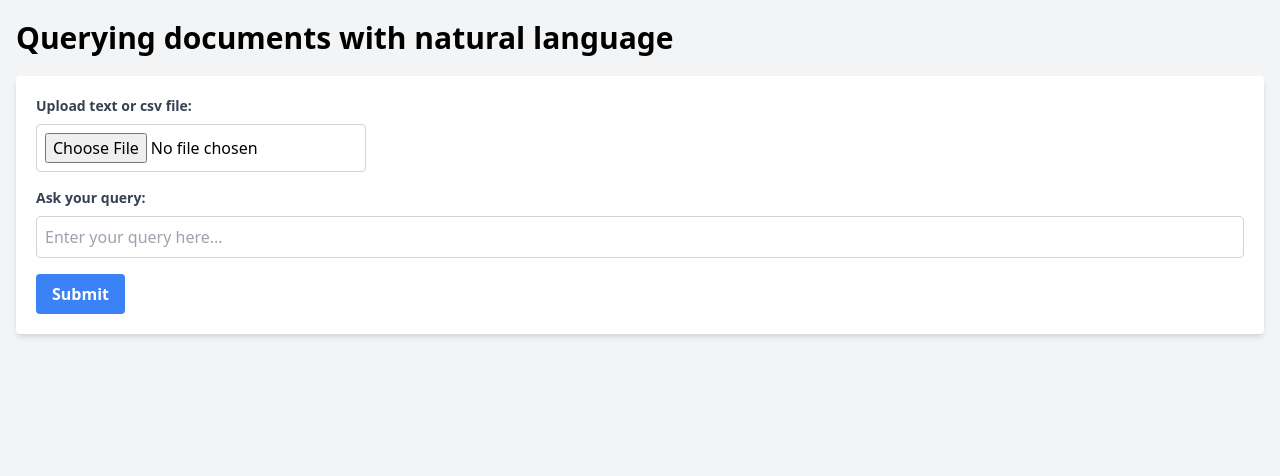
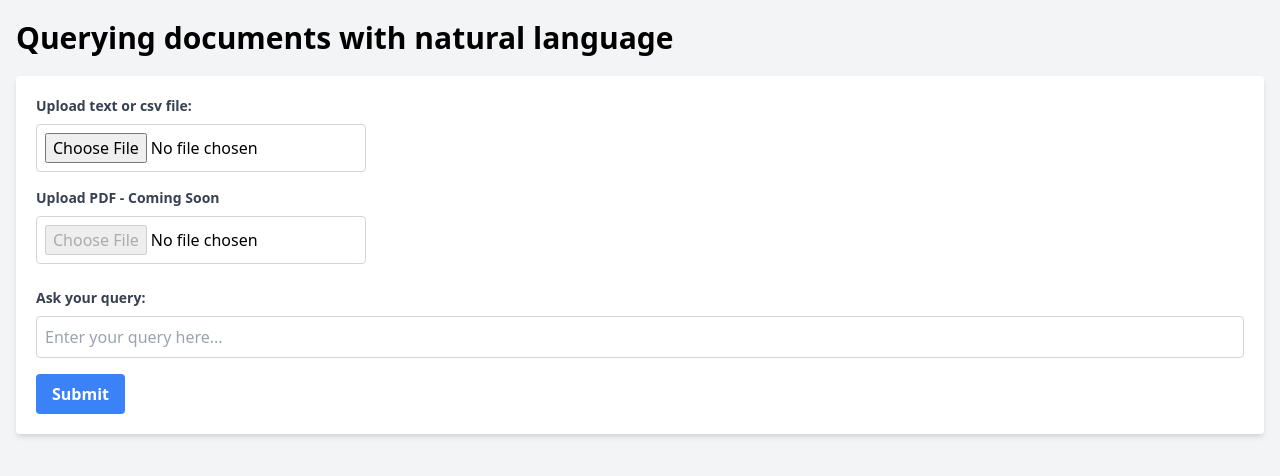
Before and after one commit to Veeeetzzzz/langchain-document-query, a Flask app: page / in a window 1280 px wide. Shown: the top 476 px of the page. Run offline with Flask 2, Linux system fonts and the light colour scheme.

Commit message:
Add files via upload
Front end PDF placeholder

```diff
--- a/templates/index.html
+++ b/templates/index.html
@@ -17,10 +17,16 @@
                     <label class="block text-gray-700 text-sm font-bold mb-2" for="content">Upload text or csv file:</label>
                     <input class="border border-gray-300 p-2 rounded" type="file" id="content" name="content" accept=".txt">
                 </div>
+				<div>
+                        <label class="block text-gray-700 text-sm font-bold mb-2" for="upload-pdf">Upload PDF - Coming Soon</label>
+                        <input class="border border-gray-300 p-2 rounded" type="file" id="upload-pdf" name="upload-pdf" accept=".pdf" disabled>
+                    </div>
+					<br>
                 <div class="mb-4">
                     <label class="block text-gray-700 text-sm font-bold mb-2" for="query">Ask your query:</label>
                     <input class="w-full border border-gray-300 p-2 rounded" type="text" id="query" name="query" placeholder="Enter your query here...">
                 </div>
+
                 <button type="submit" class="bg-blue-500 hover:bg-blue-700 text-white font-bold py-2 px-4 rounded">Submit</button>
             </form>
         </div>
```
